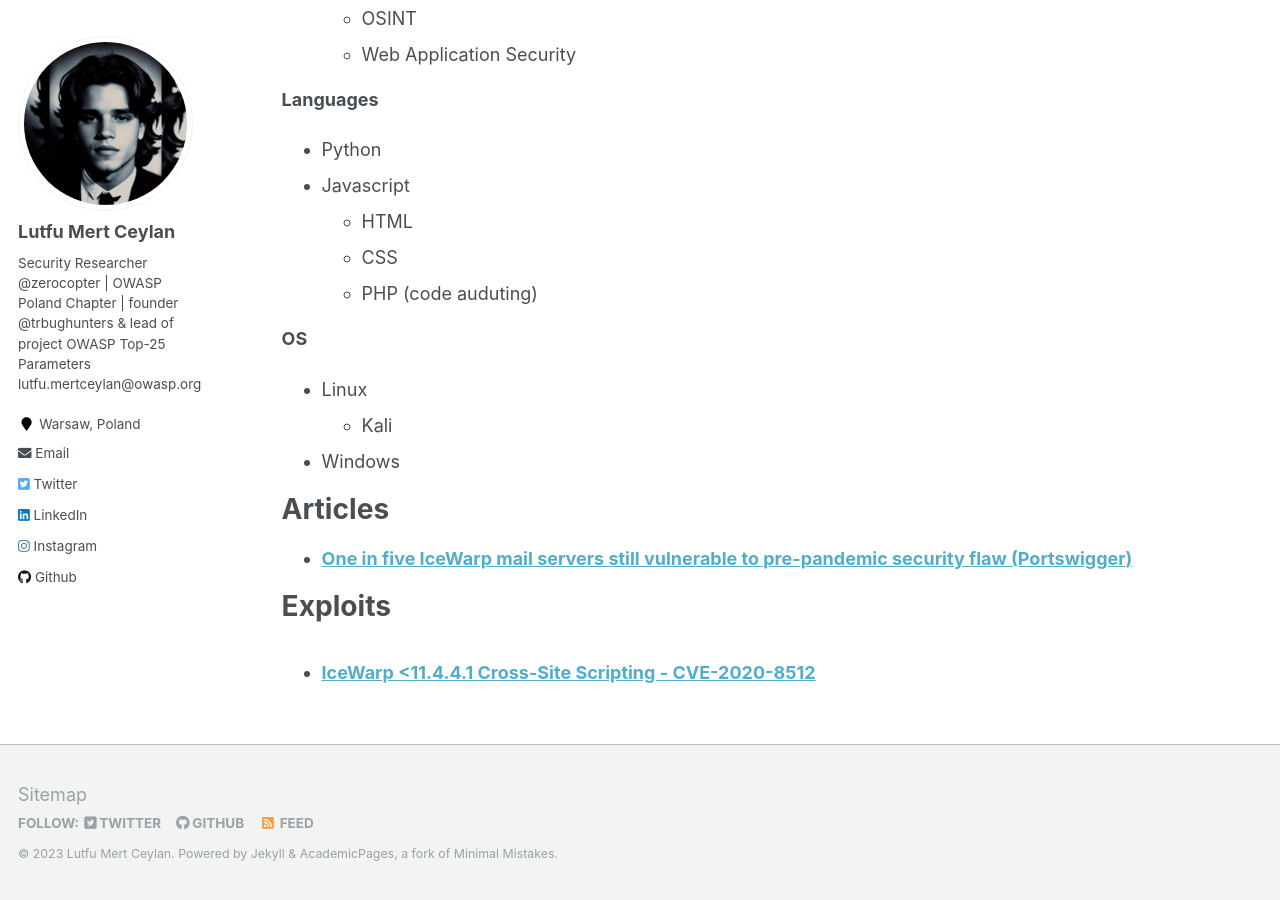
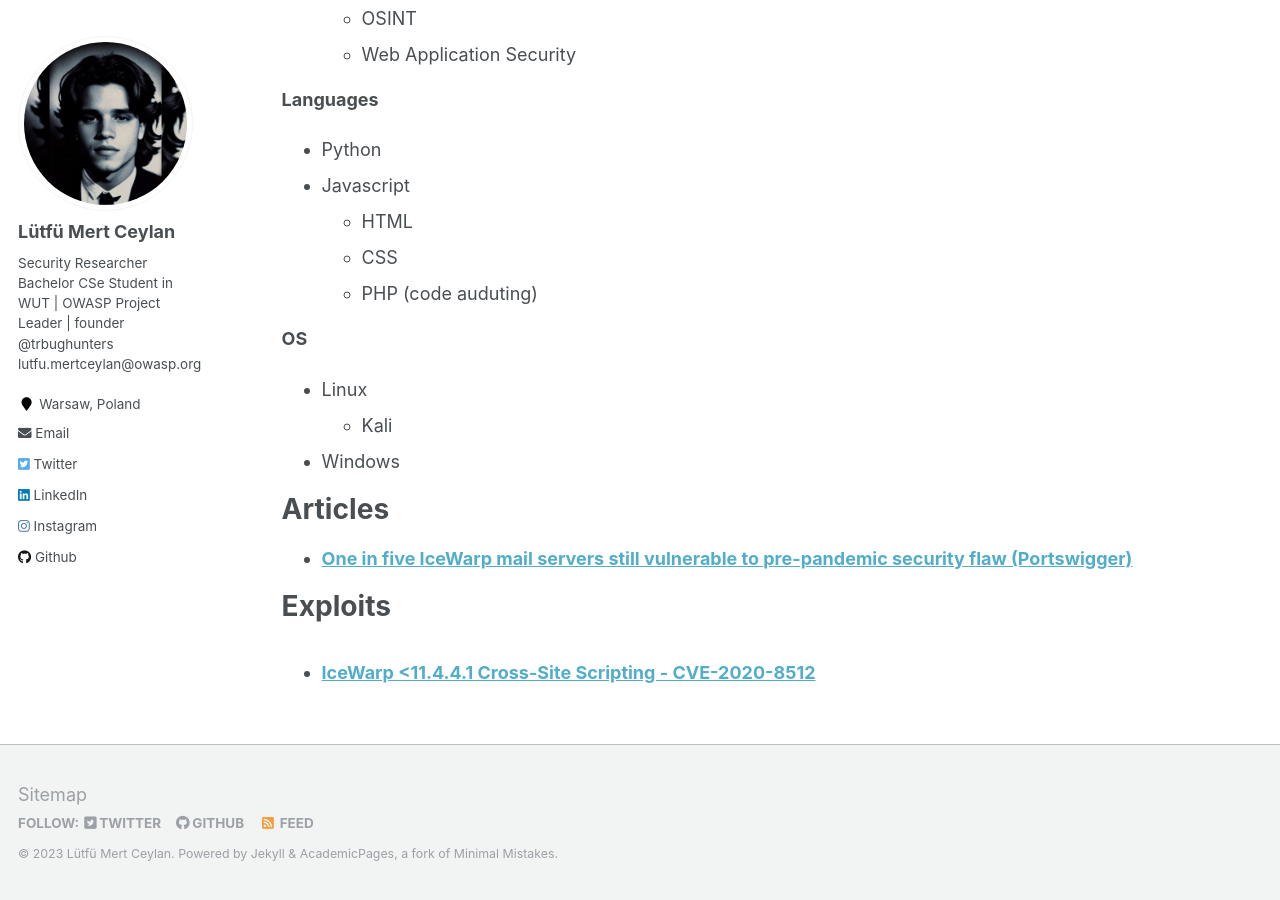
Before and after one commit to lutfumertceylan/mywebsite, a Jekyll site: the page built from _pages/cv.md, in a window 1280 px wide and 900 px high, scrolled down 1415 px. Built offline with Jekyll 4.4.1, drawn with Linux system fonts in a browser that asks for light colours; some of the changed text lies outside the part shown.

Commit message:
Update _config.yml

```diff
--- a/_config.yml
+++ b/_config.yml
@@ -7,9 +7,9 @@
 
 # Site Settings
 locale                   : "en-US"
-title                    : "Lutfu Mert Ceylan"
+title                    : "Lütfü Mert Ceylan"
 title_separator          : ">"
-name                     : &name "Lutfu Mert Ceylan"
+name                     : &name "Lütfü Mert Ceylan"
 description              : &description "Security Researcher @zerocopter | OWASP Poland Chapter | founder @trbughunters & lead of project paramatter.art <br> lutfu.mertceylan@owasp.org"
 url                      : https://lutfumertceylan.com.tr #https://academicpages.github.io # the base hostname & protocol for your site e.g. "https://mmistakes.github.io"
 baseurl                  : #"" # the subpath of your site, e.g. "/blog"
@@ -80,9 +80,9 @@ analytics:
 
 # Site Author
 author:
-  name             : "Lutfu Mert Ceylan"
+  name             : "Lütfü Mert Ceylan"
   avatar           : "resim_2023-09-22_033804257.png"
-  bio              : "Security Researcher @zerocopter | OWASP Poland Chapter | founder @trbughunters & lead of project OWASP Top-25 Parameters <br> lutfu.mertceylan@owasp.org"
+  bio              : "Security Researcher <br> Bachelor CSe Student in WUT | OWASP Project Leader | founder @trbughunters <br> lutfu.mertceylan@owasp.org"
   location         : "Warsaw, Poland"
   employer         :
   googlescholar    : #"https://yourfullgooglescholarurl.com"
```
